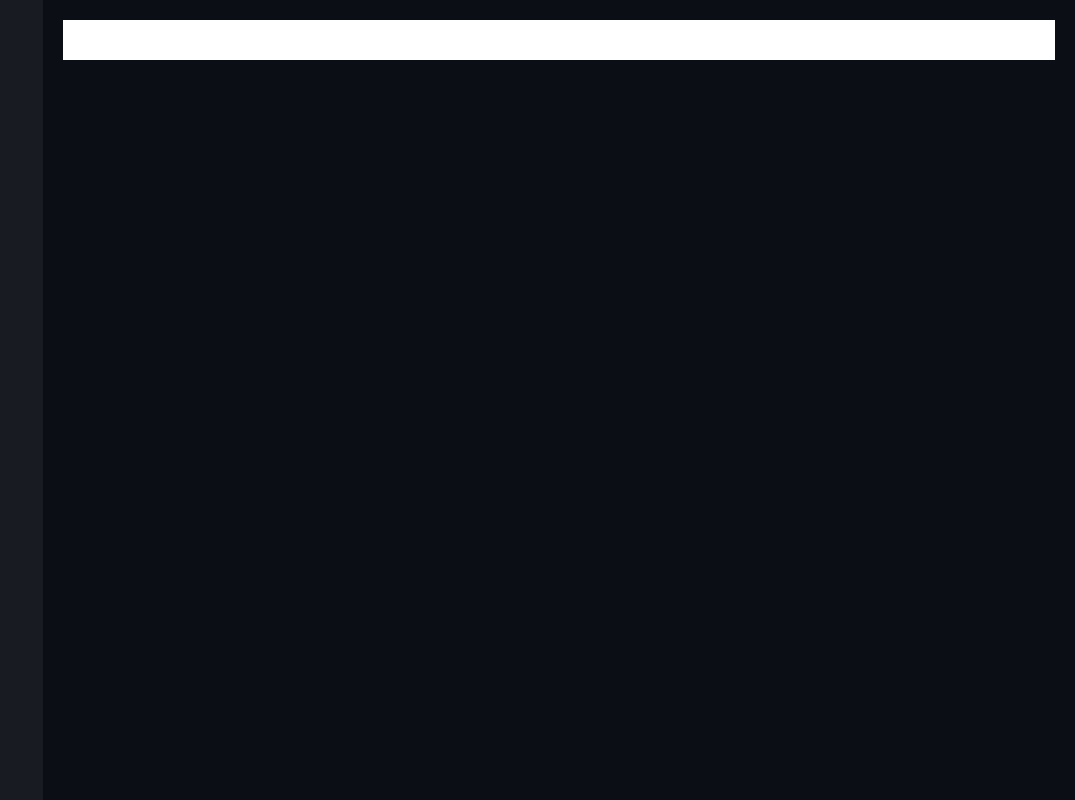
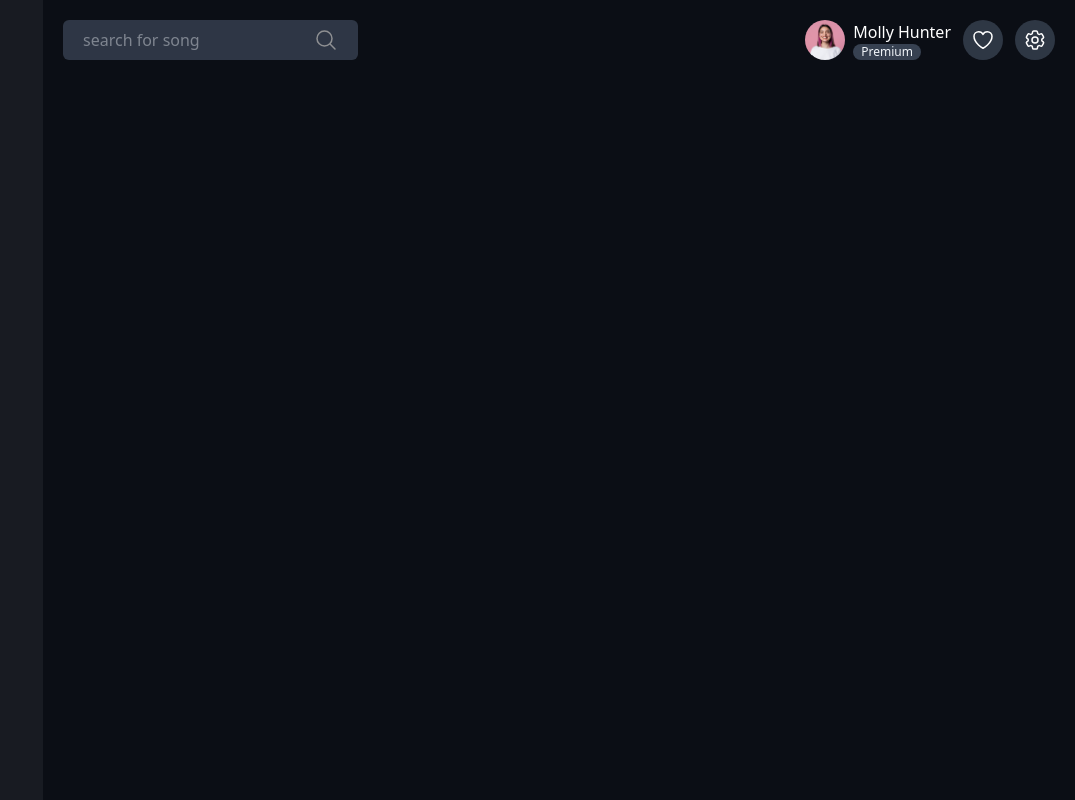
Before and after one commit to Amirhossein-Ejad/music-player, a React (Create React App) app: page / in a window 1280 px wide. Shown: the whole page, without its empty margins (205-1280 px from the left). Built offline with nearby package versions, Linux system fonts and the light colour scheme.

Commit message:
build header

```diff
--- a/src/App.js
+++ b/src/App.js
@@ -5,7 +5,7 @@ function App() {
     <div className="bg-primary">
       <div className="container flex justify-between  items-center ">
         <SideBar />
-        <div className="flex-[4_4_0] bg-white h-screen p-5">
+        <div className="flex-[4_4_0] w-full h-screen p-5">
           <Header />
         </div>
       </div>
--- a/src/components/header/Header.jsx
+++ b/src/components/header/Header.jsx
@@ -1,8 +1,38 @@
 import SearchBox from "../search_box/SearchBox";
+import profileIMG from './../header/profile.jpg'
 export default function Header() {
   return (
-    <div className="flex justify-between items-center w-full h-10 bg-[#fff]">
+    <div className="flex justify-between items-center w-full h-10 ">
       <SearchBox />
+
+      {/* profile & setting */}
+      <div className="flex justify-evenly items-center gap-x-3">
+        {/* profile */}
+        <div className="flex justify-between items-center gap-x-2" >
+          <img className="overflow-hidden w-10 h-10 object-cover object-center rounded-full" src={profileIMG} alt="profileIMG" />
+          <div className="flex flex-col items-start">
+            <p className="text-white">Molly Hunter</p>
+            <p className="bg-gray-700 rounded-lg px-2 text-xs text-slate-100">Premium</p>
+          </div>
+        </div>
+        {/*like & setting */}
+        <div className="flex justify-between items-center gap-x-3">
+          <div className="flex justify-center items-center rounded-full text-white bg-gray-700 bg-opacity-80 w-10 h-10 object-cover object-center overflow-hidden">
+            <svg className=" w-7" xmlns="http://www.w3.org/2000/svg" fill="none" viewBox="0 0 24 24" stroke-width="1.5" stroke="currentColor" class="size-6">
+              <path stroke-linecap="round" stroke-linejoin="round" d="M21 8.25c0-2.485-2.099-4.5-4.688-4.5-1.935 0-3.597 1.126-4.312 2.733-.715-1.607-2.377-2.733-4.313-2.733C5.1 3.75 3 5.765 3 8.25c0 7.22 9 12 9 12s9-4.78 9-12Z" />
+            </svg>
+
+          </div>
+          <div className="flex justify-center items-center rounded-full text-white bg-gray-700 bg-opacity-80 w-10 h-10 object-cover object-center overflow-hidden">
+            <svg className=" w-7" xmlns="http://www.w3.org/2000/svg" fill="none" viewBox="0 0 24 24" stroke-width="1.5" stroke="currentColor" class="size-6">
+              <path stroke-linecap="round" stroke-linejoin="round" d="M9.594 3.94c.09-.542.56-.94 1.11-.94h2.593c.55 0 1.02.398 1.11.94l.213 1.281c.063.374.313.686.645.87.074.04.147.083.22.127.325.196.72.257 1.075.124l1.217-.456a1.125 1.125 0 0 1 1.37.49l1.296 2.247a1.125 1.125 0 0 1-.26 1.431l-1.003.827c-.293.241-.438.613-.43.992a7.723 7.723 0 0 1 0 .255c-.008.378.137.75.43.991l1.004.827c.424.35.534.955.26 1.43l-1.298 2.247a1.125 1.125 0 0 1-1.369.491l-1.217-.456c-.355-.133-.75-.072-1.076.124a6.47 6.47 0 0 1-.22.128c-.331.183-.581.495-.644.869l-.213 1.281c-.09.543-.56.94-1.11.94h-2.594c-.55 0-1.019-.398-1.11-.94l-.213-1.281c-.062-.374-.312-.686-.644-.87a6.52 6.52 0 0 1-.22-.127c-.325-.196-.72-.257-1.076-.124l-1.217.456a1.125 1.125 0 0 1-1.369-.49l-1.297-2.247a1.125 1.125 0 0 1 .26-1.431l1.004-.827c.292-.24.437-.613.43-.991a6.932 6.932 0 0 1 0-.255c.007-.38-.138-.751-.43-.992l-1.004-.827a1.125 1.125 0 0 1-.26-1.43l1.297-2.247a1.125 1.125 0 0 1 1.37-.491l1.216.456c.356.133.751.072 1.076-.124.072-.044.146-.086.22-.128.332-.183.582-.495.644-.869l.214-1.28Z" />
+              <path stroke-linecap="round" stroke-linejoin="round" d="M15 12a3 3 0 1 1-6 0 3 3 0 0 1 6 0Z" />
+            </svg>
+
+          </div>
+
+        </div>
+      </div>
     </div>
   );
 }
--- a/src/components/search_box/SearchBox.jsx
+++ b/src/components/search_box/SearchBox.jsx
@@ -1,7 +1,19 @@
+import { useRef } from "react";
 export default function SearchBox() {
 
+    const refInput = useRef()
+
+    const focusInput = () => {
+        refInput.current.focus()
+
+    }
     return (
-        <div className="flex justify-center items-center p-2 rounded-md w-10 h-10 bg-red-500 ">
+        <div onClick={focusInput} className="flex justify-between items-center p-5 rounded-md h-10 bg-gray-700 opacity-80">
+            <input ref={refInput} className="outline-none border-none bg-transparent text-[#afb0b2]" placeholder="search for song"></input>
+            <svg onClick={focusInput} xmlns="http://www.w3.org/2000/svg" fill="none" viewBox="0 0 24 24" stroke-width="1.5" stroke="currentColor" style={{ color: "#afb0b2" }} class="size-6">
+                <path stroke-linecap="round" stroke-linejoin="round" d="m21 21-5.197-5.197m0 0A7.5 7.5 0 1 0 5.196 5.196a7.5 7.5 0 0 0 10.607 10.607Z" />
+            </svg>
+
 
         </div>
     )
--- a/src/components/side_bar/SideBar.jsx
+++ b/src/components/side_bar/SideBar.jsx
@@ -1,17 +1,9 @@
-import { useRef , useEffect} from "react";
-export default function SideBar(props,color) {
 
-  useEffect(()=>{
-    console.log('compenent did mount');
-      console.log(refVal.current);
-  },[])
-
-  const refVal = useRef()
-
+export default function SideBar() {
 
   return (
     <>
-      <div ref={refVal} className={`flex justify-center  items-center bg-secondary_dark flex-[1_1_0] h-screen`}></div>
+      <div className={`flex justify-center  items-center bg-secondary_dark flex-[1_1_0] h-screen`}></div>
     </>
   );
 }
--- a/tailwind.config.js
+++ b/tailwind.config.js
@@ -2,14 +2,15 @@
 module.exports = {
   content: ["./src/**/*.{js,jsx,ts,tsx}"],
   theme: {
-    extend: {},
+    extend: {
+      colors: {
+        primary: "#0b0e15",
+        secondary_dark: "#181b22",
+        secondary_ligth: "#1e212a",
+      },
+    },
     container: {
       center: true,
-    },
-    colors: {
-      primary: "#0b0e15",
-      secondary_dark: "#181b22",
-      secondary_ligth: "#1e212a",
     },
   },
   plugins: [],
```
Also changed, not shown: src/components/header/profile.jpg (added), src/components/side_bar/sound-icon.png (added).
